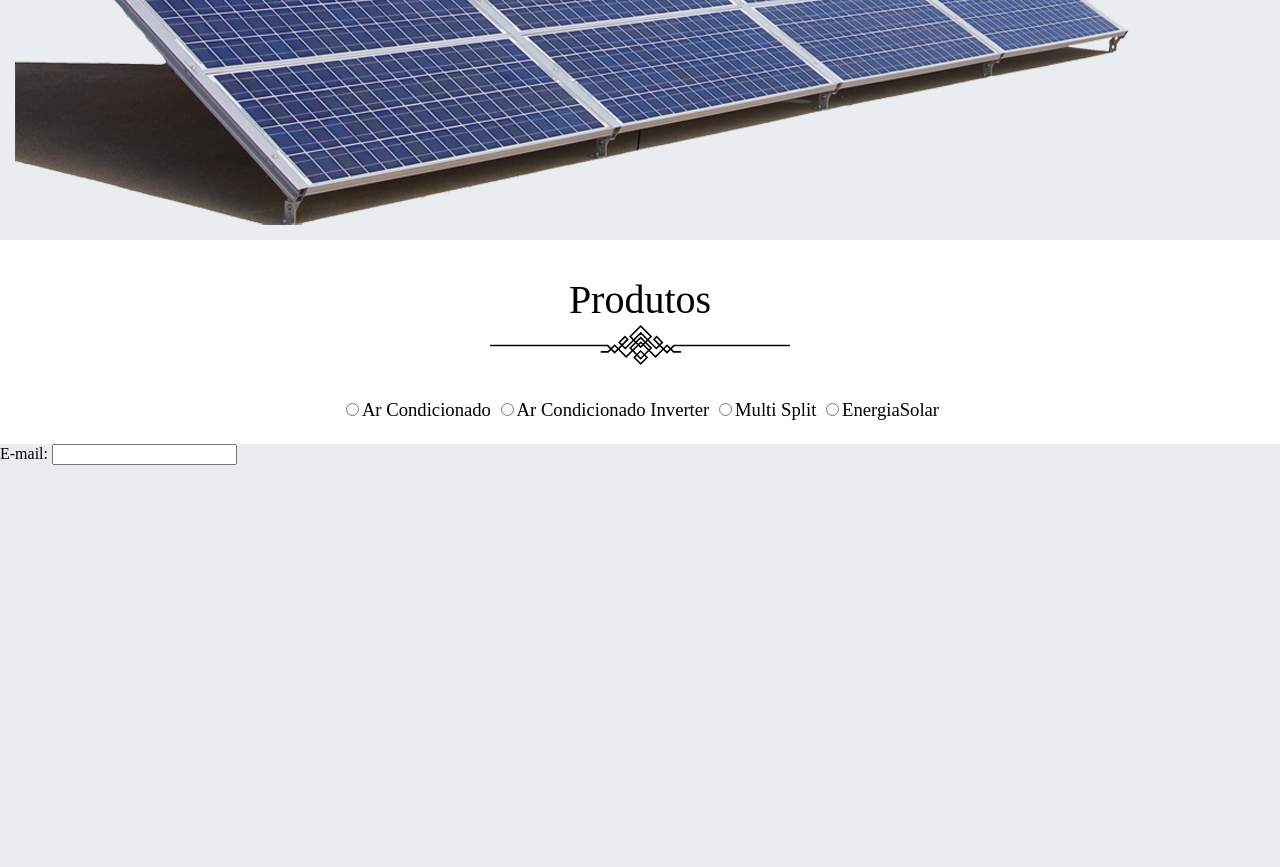
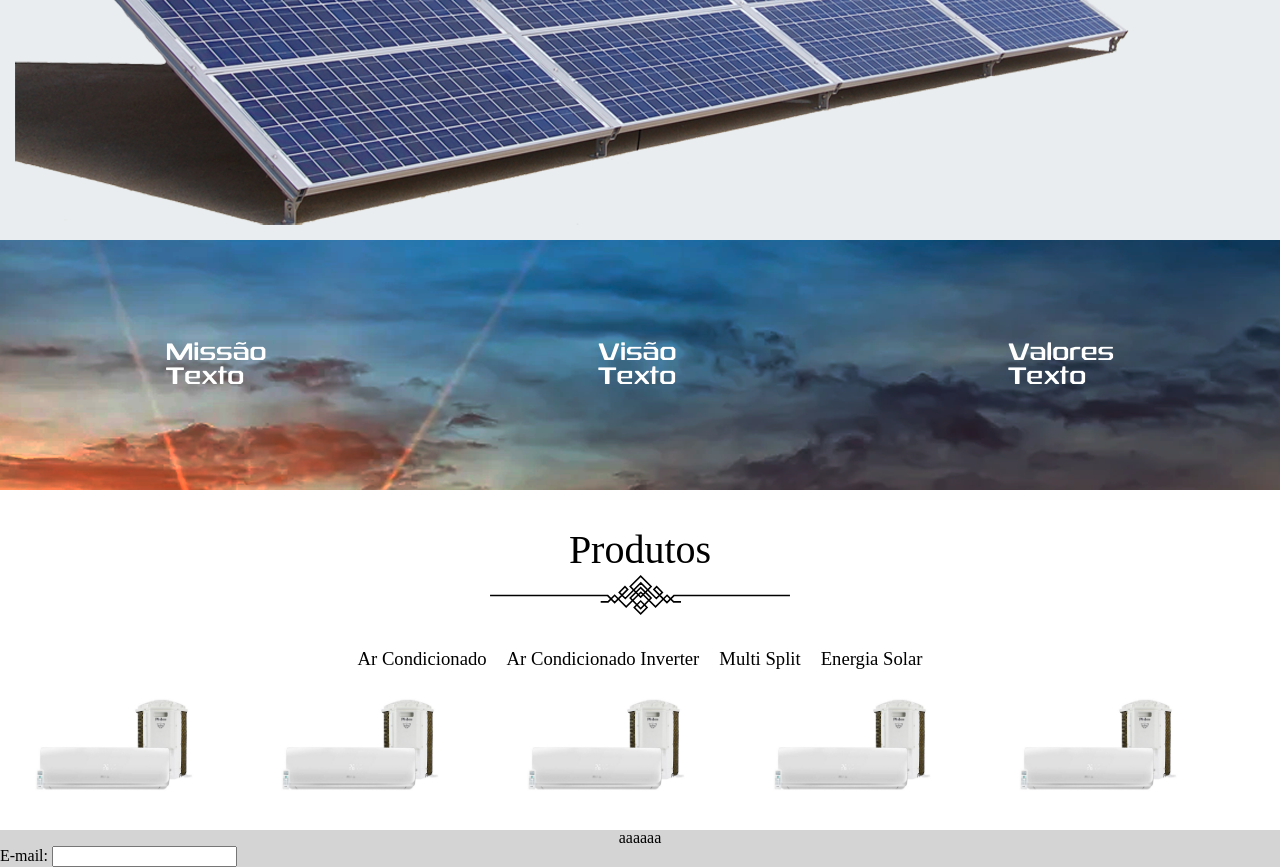
Before and after one commit to Notsumez/ArCondicionado, a PHP site: page / in a window 1280 px wide. Shown: the part 860-1727 px from the top of the page. Before the commit the page ends 1325 px from the top, so only its background shows below. Run offline with PHP 8.4, Linux system fonts and the light colour scheme; some libraries are stand-ins or nearby versions.

Commit message:
escolha dos items - Produto

```diff
--- a/CSS/estilo.css
+++ b/CSS/estilo.css
@@ -111,6 +111,27 @@ body {
 
 /* ###################### Fim do Principal ###################### */
 
+/* ###################### Começo do Missão, Visão e Valores (mvv) ###################### */
+
+.bg-mvv {
+    background: url(../images/ENERGIA_SOLAR_SHUTTER.png) fixed no-repeat;
+    height: 250px;
+}
+
+.mvv-container {
+    display: flex;
+    justify-content: space-around;
+    align-items: center;
+}
+
+.mvv-conteudo {
+    font-size: 18pt;
+    color: white;
+    font-family: 'rexila';
+    margin-top: 100px;
+}
+/* ###################### Fim do Missão, Visão e Valores ###################### */
+
 /* ###################### Começo do Produtos ###################### */
 
 .conteudo-produtos {
@@ -138,17 +159,52 @@ body {
     width: 100%;
 }
 
-.conteudo-produtos-items {
-    margin-top: 20px;
+.produtos-opcoesbtns {
+    display: flex;
+    margin: 10px auto;
+}
+
+.produtos-opcoesbtns div{
+    margin: 10px;
+    cursor: pointer;
+}
+
+.imagens-produtos {
+    display: flex;
+}
+
+.imagens-produtos div{
+    margin: 10px;
+}
+
+.imagens-produtos img {
+    width: 70%;
+}
+
+.opcao {
     font-size: 14pt;
 }
 
-.conteudo-produtos-items-desc-item{
-    display: flex;
-}
-
-.conteudo-produtos-items-desc-item img {
-    width: 70%;
+.opcao:hover {
+    border-bottom: solid 2px rgb(84, 84, 233);
+    -webkit-transition: all 0.1s ease;
+    -moz-transition: all 0.1s ease;
+    -o-transition: all 0.1s ease;
+    transition: all 0.1s ease;
 }
 
 /* ###################### Fim do Produtos ###################### */
+
+
+/* ###################### Começo do Footer ###################### */
+.bg-footer {
+    background-color: #d4d4d4;
+}
+
+.container-footer {
+    display: flex;
+    justify-content: center;
+    align-items: center;
+}
+
+/* ###################### Fim do Footer ###################### */
--- a/footer.html
+++ b/footer.html
@@ -1,4 +1,7 @@
-<footer>
+<footer class="bg-footer">
+    <div class="container-footer">
+        aaaaaa
+    </div>
     <!-- formulário de email com aviso de erro  -->
     <form name="form">
         E-mail: <input type="email" name="email" ng-model="text">
--- a/index.php
+++ b/index.php
@@ -11,7 +11,7 @@
     <script src="https://ajax.googleapis.com/ajax/libs/angularjs/1.6.9/angular.min.js"></script>
     <title>Air-Dited</title>
 </head>
-<body ng-app="">
+<body ng-app="meuApp" ng-controller="meuController">
     <!-- incluuindo o header -->
     <?php include('header.html');?>
 
@@ -24,8 +24,23 @@
                     <p>
                         &nbsp; &nbsp; Experimente a força transformadora da energia solar. Na sua casa. <br>
                         Na sua empresa. Na sua vida. Você economiza e ajuda a mudar o mundo.
+                        <img class="linha-divisoria" src="./images/linha.svg" alt="Linha Divisória">
                     </p>
-                    <img class="linha-divisoria" src="./images/linha.svg" alt="Linha Divisória">
+
+                </div>
+            </div>
+        </section>
+
+        <section class="bg-mvv">
+            <div class="mvv-container">
+                <div class="mvv-conteudo">Missão
+                    <div>Texto</div>
+                </div>
+                <div class="mvv-conteudo">Visão
+                    <div>Texto</div>
+                </div>
+                <div class="mvv-conteudo">Valores
+                    <div>Texto</div>
                 </div>
             </div>
         </section>
@@ -37,44 +52,120 @@
                 <img class="conteudo-produtos-info-divisoria" src="./images/linha.svg" alt="Linha Divisória">
                 </h2>
             </div>
-            <div class="conteudo-produtos-items">
+            <!-- Começo escolha dos Items -->
+            <div class="produtos-opcoesbtns">
+                <div class="opcao" ng-mouseover="funcArcondicionado()">Ar Condicionado</div>
+                <div class="opcao" ng-mouseover="funcInverter()">Ar Condicionado Inverter</div>
+                <div class="opcao" ng-mouseover="funcMultisplit()">Multi Split</div>
+                <div class="opcao" ng-mouseover="funcEnergiasolar()">Energia Solar</div>
+            </div>
+            <div class="imagens-produtos" ng-show="arcondicionado">
                 <div>
-                    <input type="radio" ng-model="opcao" value="ArCondicionado">Ar Condicionado
-                    <input type="radio" ng-model="opcao" value="ArCondicionadoInverter">Ar Condicionado Inverter
-                    <input type="radio" ng-model="opcao" value="MultiSplit">Multi Split
-                    <input type="radio" ng-model="opcao" value="EnergiaSolar">EnergiaSolar
+                    <img src="../ArCondicionado/images/item_arcondicionado4.png" alt="">
+                </div>
+                <div>
+                    <img src="../ArCondicionado/images/item_arcondicionado4.png" alt="">
+                </div>
+                <div>
+                    <img src="../ArCondicionado/images/item_arcondicionado4.png" alt="">
+                </div>
+                <div>
+                    <img src="../ArCondicionado/images/item_arcondicionado4.png" alt="">
+                </div>
+                <div>
+                    <img src="../ArCondicionado/images/item_arcondicionado4.png" alt="">
                 </div>
             </div>
-                <div ng-switch="opcao">
-                    <div ng-switch-when="ArCondicionado" class="conteudo-produtos-items-desc-item">
-                        <div><img src="./images/item_arcondicionado1.png" alt="Ar Condicionado Split Hi Wall Gree Eco Garden 9000 BTU/h Frio GWC09QA - 220 Volts"></div> <!-- https://www.magazineluiza.com.br/ar-condicionado-split-hi-wall-gree-eco-garden-9000-btu-h-frio-gwc09qa-220-volts/p/fc52069574/ar/arsp/ -->
-                        <div><img src="./images/item_arcondicionado2.png" alt="Ar Condicionado Split Hi Wall Electrolux Ecoturbo 9000 BTU/h Frio VI09F/VE09F - 220 Volts"></div> <!-- https://www.magazineluiza.com.br/ar-condicionado-split-hi-wall-electrolux-ecoturbo-9000-btu-h-frio-vi09f-ve09f-220-volts/p/kdkhe5j9gk/ar/arsp/ -->
-                        <div><img src="./images/item_arcondicionado3.png" alt=""></div> <!-- https://www.magazineluiza.com.br/ar-condicionado-split-hi-wall-philco-black-12000-btu-h-frio-pac12000tfm12-220-volts/p/dck05746g3/ar/arsp/ -->
-                        <div><img src="./images/item_arcondicionado4.png" alt=""></div> <!-- https://www.magazineluiza.com.br/ar-condicionado-janela-gree-10000-btu-h-frio-eletronico-gjc10bl-a3nrnd2q-127-volts/p/fc2gb2gdc7/ar/arja/ -->
-                        <div><img src="./images/item_arcondicionado5.png" alt="Ar-condicionado de Janela Springer Midea - 7.500 BTUs Frio QCI078BB"></div><!-- https://www.magazineluiza.com.br/ar-condicionado-de-janela-springer-midea-7-500-btus-frio-qci078bb/p/216885800/ar/arja/ -->
-                    </div>
-                    <div ng-switch-when="ArCondicionadoInverter" class="conteudo-produtos-items-desc-item">
-                        <div><img src="./images/item_inverter1.webp" alt="Ar Condicionado Split Inverter 12000 BTUs Quente Frio Springer Midea Connect 220v"></div> <!-- https://www.magazineluiza.com.br/ar-condicionado-split-inverter-12000-btus-quente-frio-springer-midea-connect-220v/p/gb686je6eg/ar/arsp/ -->
-                        <div><img src="" alt=""></div> <!-- -->
-                        <div><img src="" alt=""></div> <!-- -->
-                        <div><img src="" alt=""></div> <!-- -->
-                        <div><img src="" alt=""></div> <!-- -->
-                    </div>
-                    <div ng-switch-when="MultiSplit" class="conteudo-produtos-items-desc-item">
-                        <div><img src="" alt=""></div> <!-- -->
-                        <div><img src="" alt=""></div> <!-- -->
-                        <div><img src="" alt=""></div> <!-- -->
-                        <div><img src="" alt=""></div> <!-- -->
-                        <div><img src="" alt=""></div> <!-- -->
-                    </div>
-                    <div ng-switch-when="EnergiaSolar" class="conteudo-produtos-items-desc-item">
-                        <div><img src="" alt=""></div> <!-- -->
-                        <div><img src="" alt=""></div> <!-- -->
-                        <div><img src="" alt=""></div> <!-- -->
-                        <div><img src="" alt=""></div> <!-- -->
-                        <div><img src="" alt=""></div> <!-- -->
-                    </div>
+            <div class="imagens-produtos" ng-show="inverter">
+                <div>
+                    <img src="../ArCondicionado/images/item_inverter2.webp" alt="">
                 </div>
+                <div>
+                    <img src="../ArCondicionado/images/item_inverter2.webp" alt="">
+                </div>
+                <div>
+                    <img src="../ArCondicionado/images/item_inverter2.webp" alt="">
+                </div>
+                <div>
+                    <img src="../ArCondicionado/images/item_inverter2.webp" alt="">
+                </div>
+                <div>
+                    <img src="../ArCondicionado/images/item_inverter2.webp" alt="">
+                </div>
+            </div>
+            <div class="imagens-produtos" ng-show="multisplit">
+                <div>
+                    <img src="../ArCondicionado/images/Ar-Multi-Split.jpg" alt="">
+                </div>
+                <div>
+                    <img src="../ArCondicionado/images/Ar-Multi-Split.jpg" alt="">
+                </div>
+                <div>
+                    <img src="../ArCondicionado/images/Ar-Multi-Split.jpg" alt="">
+                </div>
+                <div>
+                    <img src="../ArCondicionado/images/Ar-Multi-Split.jpg" alt="">
+                </div>
+                <div>
+                    <img src="../ArCondicionado/images/Ar-Multi-Split.jpg" alt="">
+                </div>
+            </div>
+            <div class="imagens-produtos" ng-show="energiasolar">
+                <div>
+                    <img src="../ArCondicionado/images/energia.webp" alt="">
+                </div>
+                <div>
+                    <img src="../ArCondicionado/images/energia.webp" alt="">
+                </div>
+                <div>
+                    <img src="../ArCondicionado/images/energia.webp" alt="">
+                </div>
+                <div>
+                    <img src="../ArCondicionado/images/energia.webp" alt="">
+                </div>
+                <div>
+                    <img src="../ArCondicionado/images/energia.webp" alt="">
+                </div>
+            </div>
+
+            <script>
+		        var app = angular.module('meuApp', []);
+		            app.controller('meuController', function($scope) {
+			            $scope.arcondicionado = true;
+			            $scope.inverter = false;
+			            $scope.multisplit = false;
+                        $scope.energiasolar = false;
+
+			        $scope.funcArcondicionado = function() {
+				        $scope.arcondicionado = true;
+				        $scope.inverter = false;
+				        $scope.energiasolar = false;
+				        $scope.multisplit = false;
+			        }
+
+			        $scope.funcInverter = function() {
+				        $scope.inverter = true;
+				        $scope.arcondicionado = false;
+				        $scope.energiasolar = false;
+				        $scope.multisplit = false;
+			        }
+
+			        $scope.funcMultisplit = function() {
+				        $scope.multisplit = true;
+				        $scope.arcondicionado = false;
+				        $scope.inverter = false;
+                        $scope.energiasolar = false;
+			        }
+
+			        $scope.funcEnergiasolar = function() {
+				        $scope.energiasolar = true;
+				        $scope.arcondicionado = false;
+				        $scope.inverter = false;
+				        $scope.multisplit = false;
+			        }
+		        });
+	        </script>
+            <!-- fim escolha dos items  -->
         </section>
         <!-- Fim do Produtos  -->
     </main>
```
Also changed, not shown: images/Ar-Multi-Split.jpg (added), images/ENERGIA_SOLAR_SHUTTER.png (added), images/ENERGIA_SOLAR_SHUTTER.webp (added), images/energia.webp (added), images/item_arcondicionado1.png, images/item_arcondicionado2.png, images/item_arcondicionado3.png, images/item_arcondicionado4.png, images/item_arcondicionado5.png, images/item_inverter2.webp (added).
